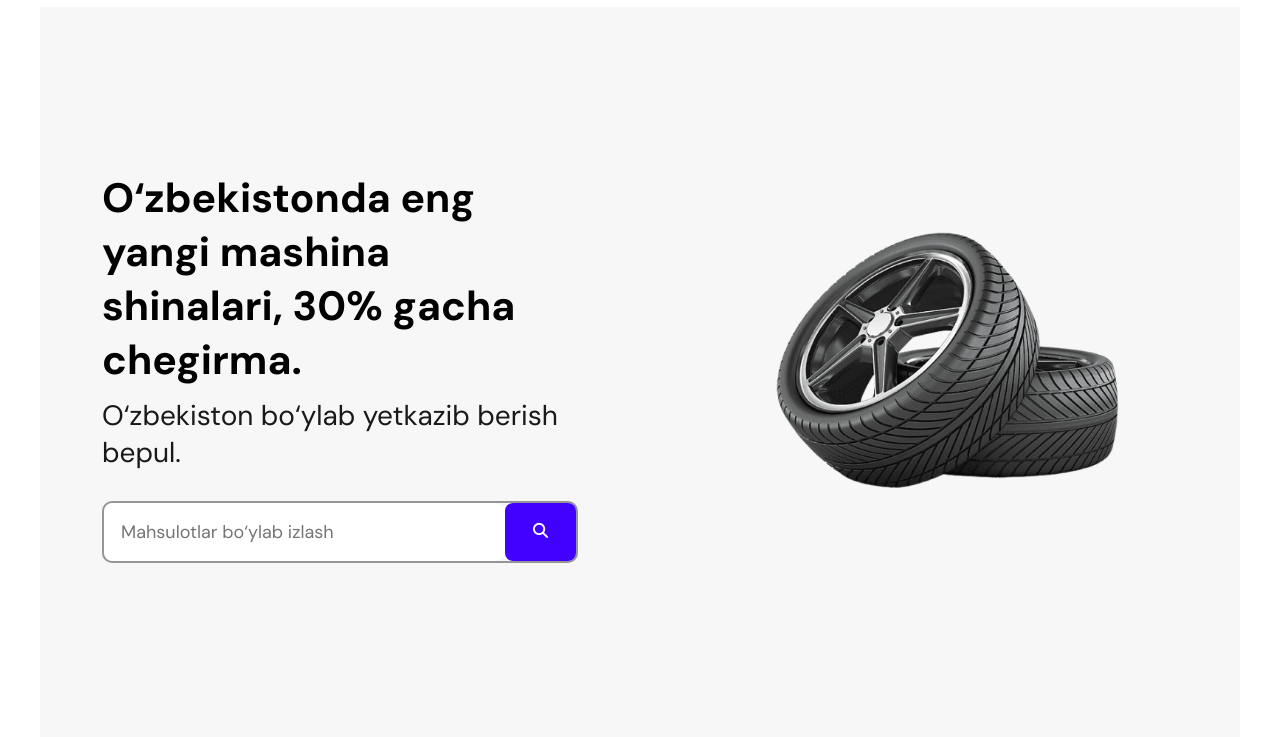
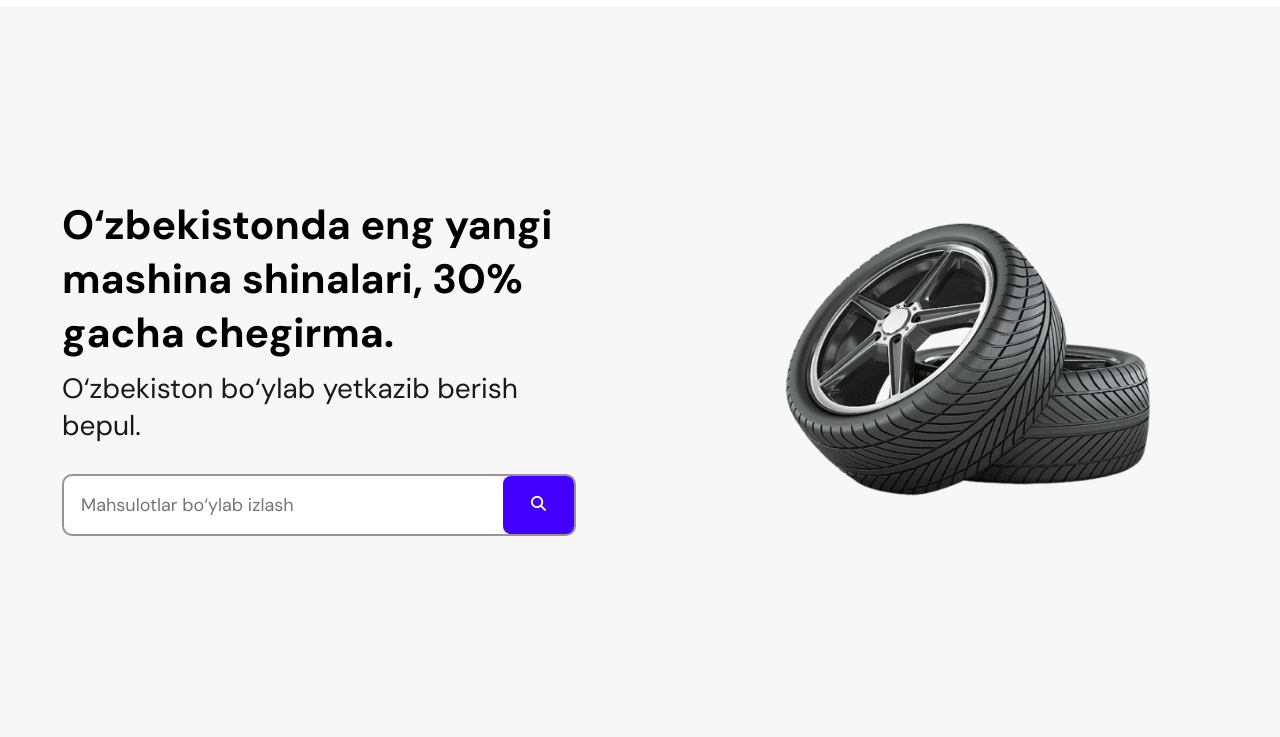
Before and after one commit to Cristiano-Ronaldo/Community, a plain HTML site: page index.html in a window 1280 px wide. Shown: the part 63-800 px from the top of the page. Drawn offline with Linux system fonts and the light colour scheme.

Commit message:
Update base.css

```diff
--- a/accest/css/base.css
+++ b/accest/css/base.css
@@ -45,7 +45,7 @@ html {
 }
 
 section {
-    max-width: 1200px;
+    max-width: 1440px;
     margin: 0 auto;
     padding: 4rem 0;
 }
```
